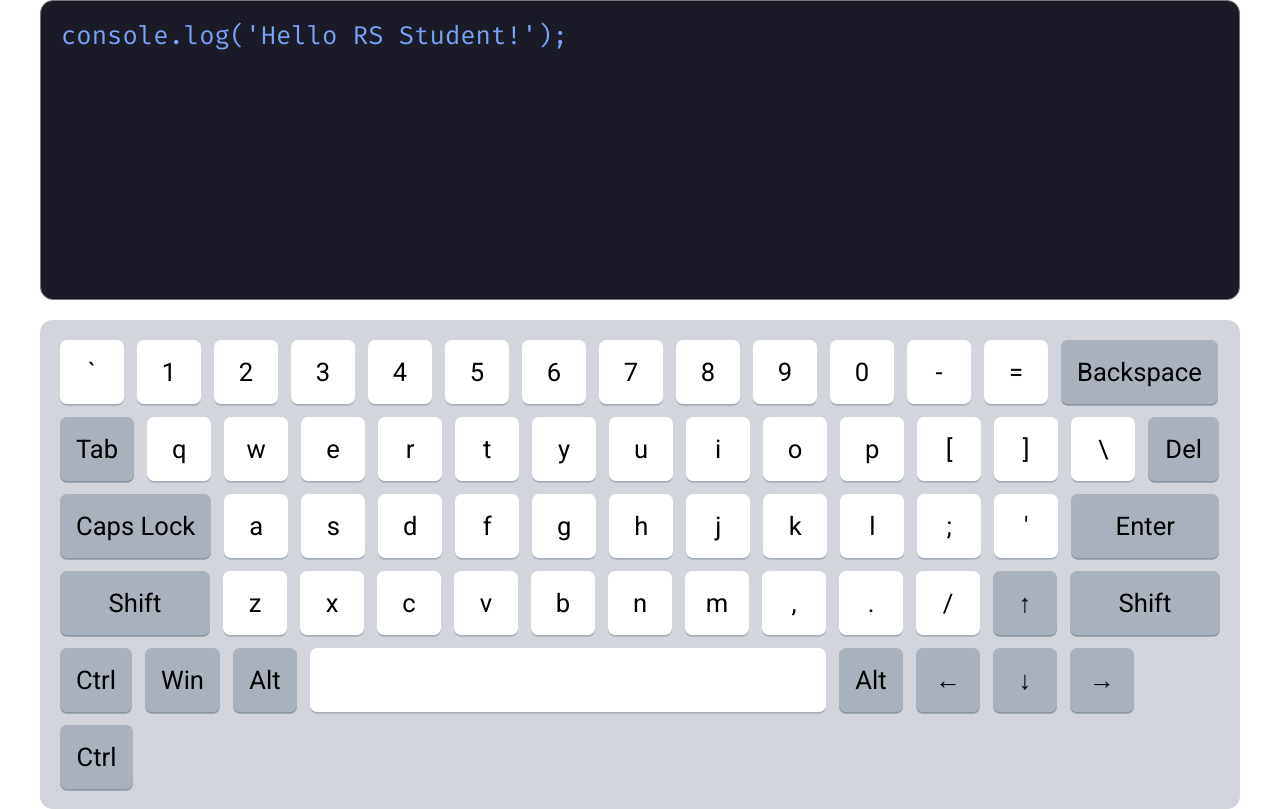
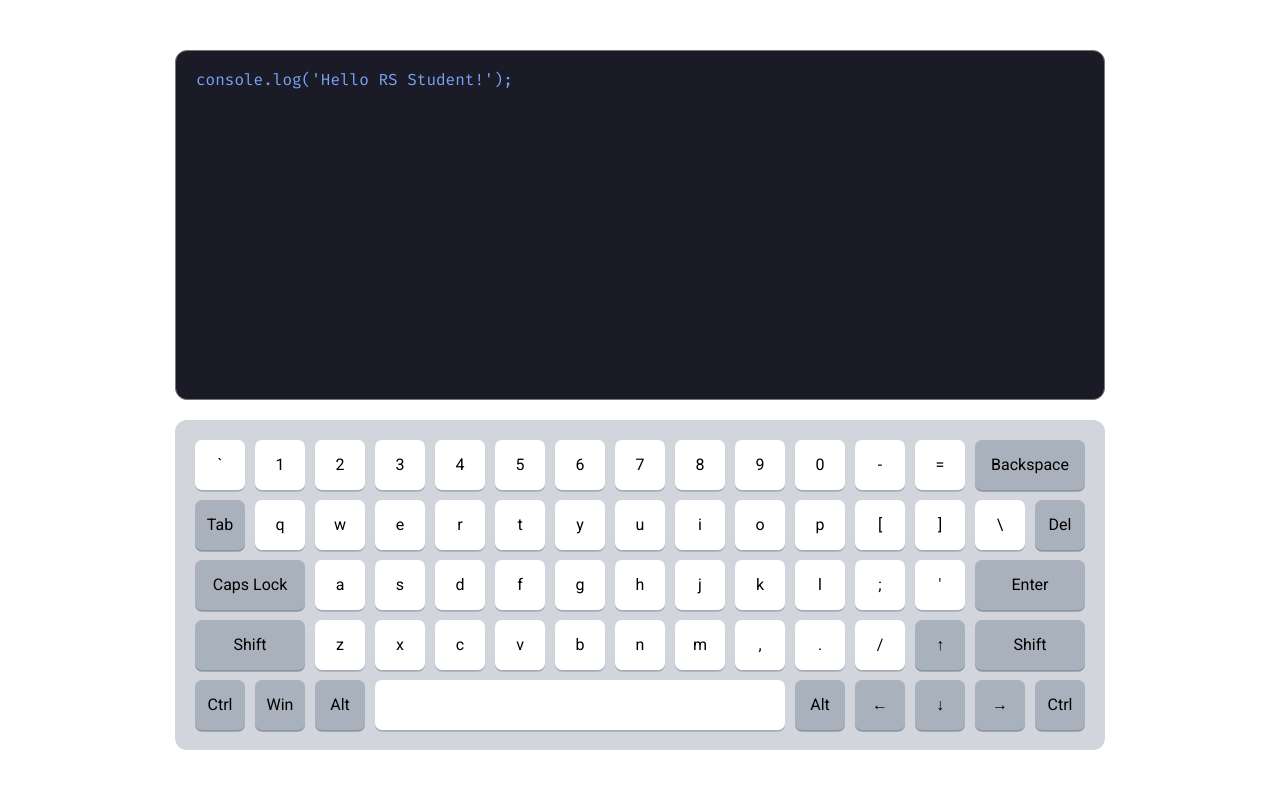
Before and after one commit to shaqi-dev/virtual-keyboard, a website with bundled scripts: page index.html in a window 1280 px wide. Built offline with nearby package versions, Linux system fonts and the light colour scheme.

Commit message:
feat: global resizing

```diff
--- a/sass/_base.sass
+++ b/sass/_base.sass
@@ -1,10 +1,12 @@
 *
     box-sizing: border-box
+
+html
+    font-size: 10px
 
 body
     font-family: $font-roboto
     font-weight: 400
-    font-size: 10px
 
 object
     pointer-events: none
--- a/sass/_key.sass
+++ b/sass/_key.sass
@@ -1,6 +1,6 @@
 .key
-    min-width: 4rem
-    min-height: 4rem
+    min-width: 5rem
+    min-height: 5rem
     background: #ffffff
     color: #000000
     border-radius: 7px
@@ -45,27 +45,29 @@
             -webkit-box-shadow: 0px 0px 0px 0px rgba(34, 60, 80, 0.40)
             -moz-box-shadow: 0px 0px 0px 0px rgba(34, 60, 80, 0.40)
             box-shadow: 0px 0px 0px 0px rgba(34, 60, 80, 0.40)
-    &_delete
-        width: 71px
+    &_backspace
+        min-width: 11rem
+    &_capslock
+        min-width: 11rem
     &_enter
-        width: 148px
+        min-width: 11rem
     &_shiftleft
-        width: 150px
+        min-width: 11rem
     &_shiftright
-        width: 150px
-    &_controlright
-        width: 73px
-    &_controlright
-        width: 73px
+        min-width: 11rem
+    // &_controlright
+    //     width: 73px
+    // &_controlright
+    //     width: 73px
     &_space
-        width: 516px
+        min-width: 41rem
 
 .key__content
     height: 100%
     width: 100%
     padding: 0 1rem
     font-size: 1.6rem
-    line-height: 4rem
+    line-height: 5rem
     text-align: center
 
 .key__value
--- a/sass/_keyboard.sass
+++ b/sass/_keyboard.sass
@@ -1,8 +1,8 @@
 .keyboard
-    width: 1200px
+    width: 930px
     padding: 20px
     display: flex
     flex-wrap: wrap
-    gap: 13px
-    border-radius: 13px
+    gap: 10px
+    border-radius: 12px
     background: #D2D5DB
--- a/sass/_textarea.sass
+++ b/sass/_textarea.sass
@@ -1,10 +1,10 @@
 .textarea
-    width: 1200px
-    height: 300px
+    width: 930px
+    height: 350px
     padding: 20px
     font-family: $font-fira
     font-size: 1.6rem
     background: #1a1b26
     color: #7aa2f7
-    border-radius: 13px
+    border-radius: 12px
     resize: none
```
Also changed, not shown: css/index.css.
